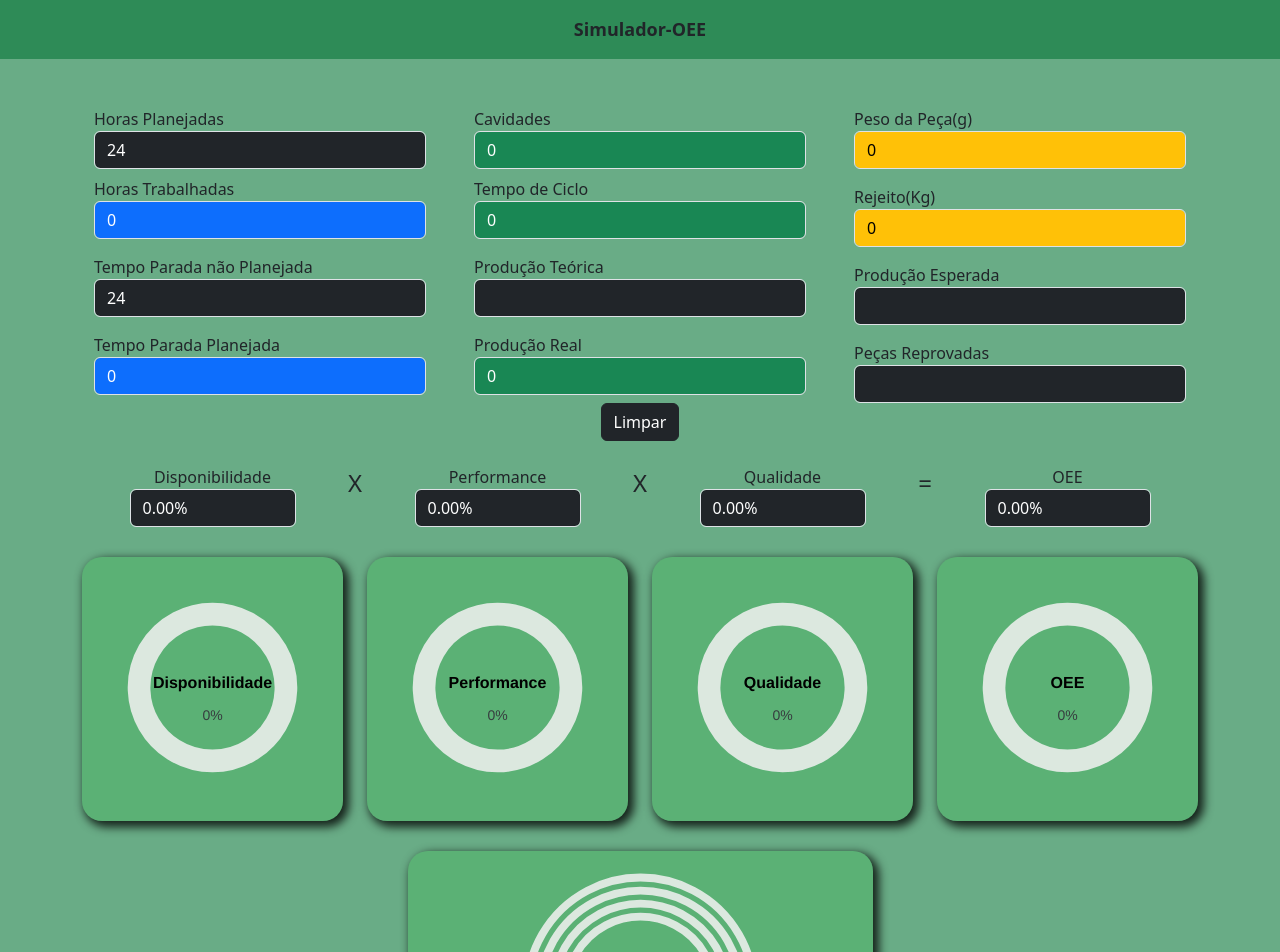
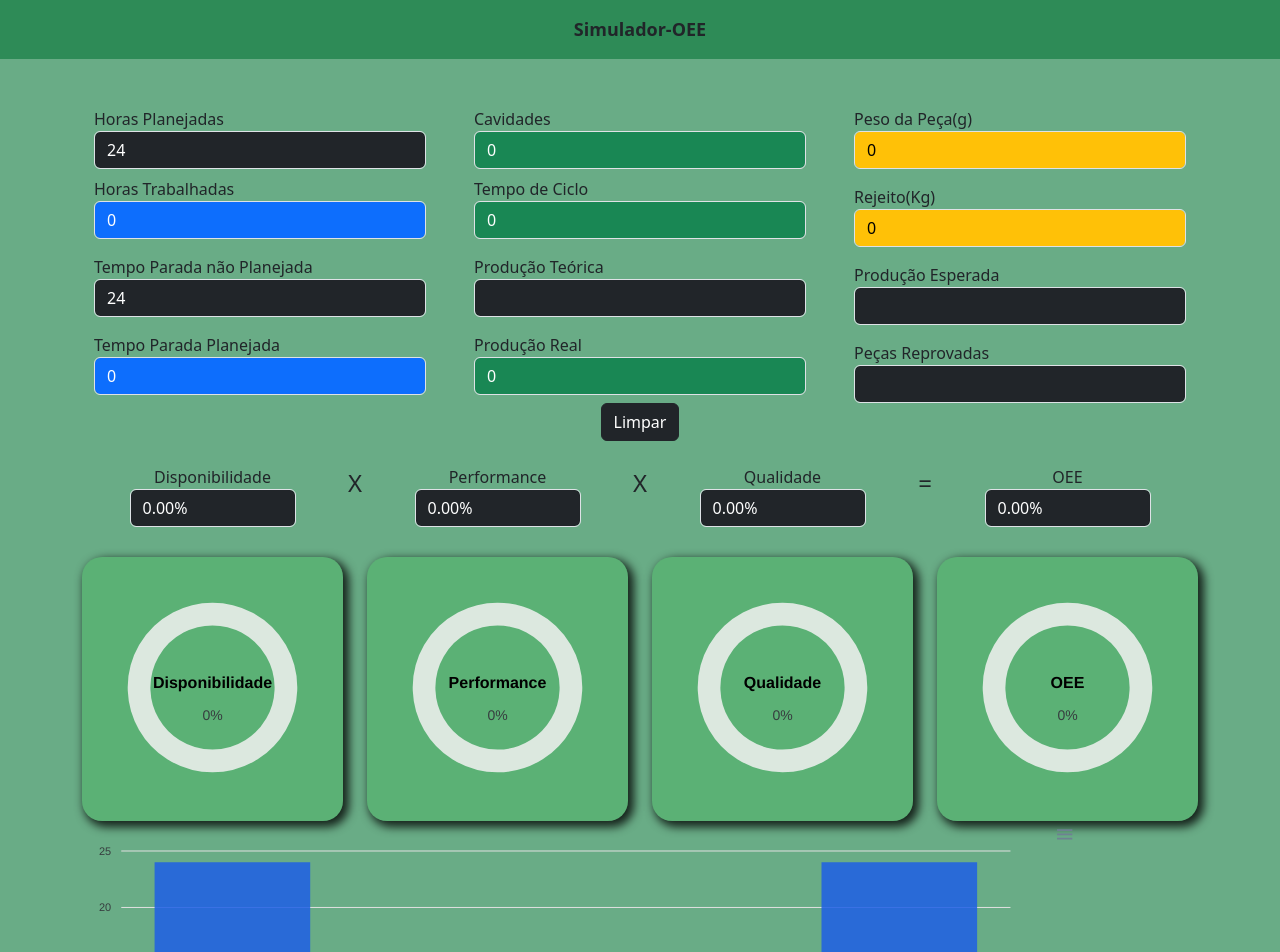
Before and after one commit to italoferreira0/simuladorOEE, a React (Vite) app: page / in a window 1280 px wide. Shown: the top 952 px of the page. Built offline with nearby package versions, Linux system fonts and the light colour scheme.

Commit message:
Inserindo graficos de paradas e de produção

```diff
--- a/src/App.jsx
+++ b/src/App.jsx
@@ -5,22 +5,23 @@ import Navbar from "./components/Narbar"
 import DivMaster from './components/DivMaster'
 import BarChart from './components/BarChart'
 import GrafOEETotal from './components/GrafOEETotal'
-
-
+import GrafParadas from './components/GrafParadas'
+import GrafProducao from './components/GrafProducao'
 
 function App() {
   const [count, setCount] = useState(0)
 
   return (
     <div>
-      <Navbar/>
+      <Navbar />
       <DivMaster>
-        <BarChart/>
-        <GrafOEETotal/>
-
-
+        <BarChart />
+        <GrafParadas />
+        <GrafProducao />
+        <GrafOEETotal />
       </DivMaster>
     </div>
 
-  )}
+  )
+}
 export default App
--- a/src/components/DivMaster.jsx
+++ b/src/components/DivMaster.jsx
@@ -5,6 +5,8 @@ import BarChart from './BarChart'
 import React, { useEffect } from 'react';
 import ApexCharts from 'apexcharts';
 import GrafOEETotal from './GrafOEETotal';
+import GrafParadas from './GrafParadas';
+import GrafProducao from './GrafProducao';
 
 
 function DivMaster({ children }) {
@@ -214,7 +216,10 @@ function DivMaster({ children }) {
                 </div>
             </div>
             {React.Children.map(children, child =>
-                React.cloneElement(child, { Disponibilidade, Performance, Qualidade, OEE, dia, HtrabalhadaFloat, ParadaPlanFloat, ParadaNplan })
+                React.cloneElement(child, { Disponibilidade, Performance, Qualidade, OEE, dia,
+                    HtrabalhadaFloat, ParadaPlanFloat, ParadaNplan,HtrabalhadaFloat,
+                    prodRealFloat,ProdEsperada,producaoTeorica,pecasReprovadas
+                })
             )}
         </div>
 
--- /dev/null
+++ b/src/components/GrafParadas.jsx
@@ -0,0 +1,30 @@
+import React from 'react';
+import Chart from 'react-apexcharts';
+
+function GrafParadas({ dia, HtrabalhadaFloat, ParadaPlanFloat, ParadaNplan }) {
+    let tempoPlan = dia - ParadaPlanFloat;
+
+    const options = {
+        chart: {
+            type: 'bar'
+        },
+        series: [{
+            name: 'Tempo', // Nome da série pode ser importante para algumas configurações
+            data: [tempoPlan, HtrabalhadaFloat, ParadaPlanFloat, ParadaNplan]
+        }],
+        xaxis: {
+            categories: ['Tempo Planejado', 'Tempo de Produção', 'Parada Planejada', 'Parada Não Planejada']
+        },
+        colors: ['#1e5fe6'] // Ajuste as cores conforme necessário
+    };
+
+    return (
+        <div className="col-md-6 d-flex ">
+            <br />
+            <Chart options={options} series={options.series} type="bar" height={350} width={1000} />
+            <br />
+        </div>
+    );
+}
+
+export default GrafParadas;
--- /dev/null
+++ b/src/components/GrafProducao.jsx
@@ -0,0 +1,29 @@
+import React from 'react';
+import Chart from 'react-apexcharts';
+
+function GrafProducao({ prodRealFloat,ProdEsperada,producaoTeorica,pecasReprovadas}) {
+
+
+    const options = {
+        chart: {
+            type: 'bar'
+        },
+        series: [{
+            name: 'Produção', // Nome da série pode ser importante para algumas configurações
+            data: [parseFloat(producaoTeorica).toFixed(0), parseFloat(prodRealFloat).toFixed(0),
+                parseFloat(ProdEsperada).toFixed(0), parseFloat(pecasReprovadas).toFixed(0)]
+        }],
+        xaxis: {
+            categories: ['Produção Teórica', 'Produção Real', 'Produção Esperada', 'Peças Reprovadas']
+        },
+        colors: ['#2e8b57'] // Ajuste as cores conforme necessário
+    };
+
+    return (
+        <div className="col-md-6 d-flex ">
+            <Chart options={options} series={options.series} type="bar" height={350} width={1000} />
+        </div>
+    );
+}
+
+export default GrafProducao;
```
